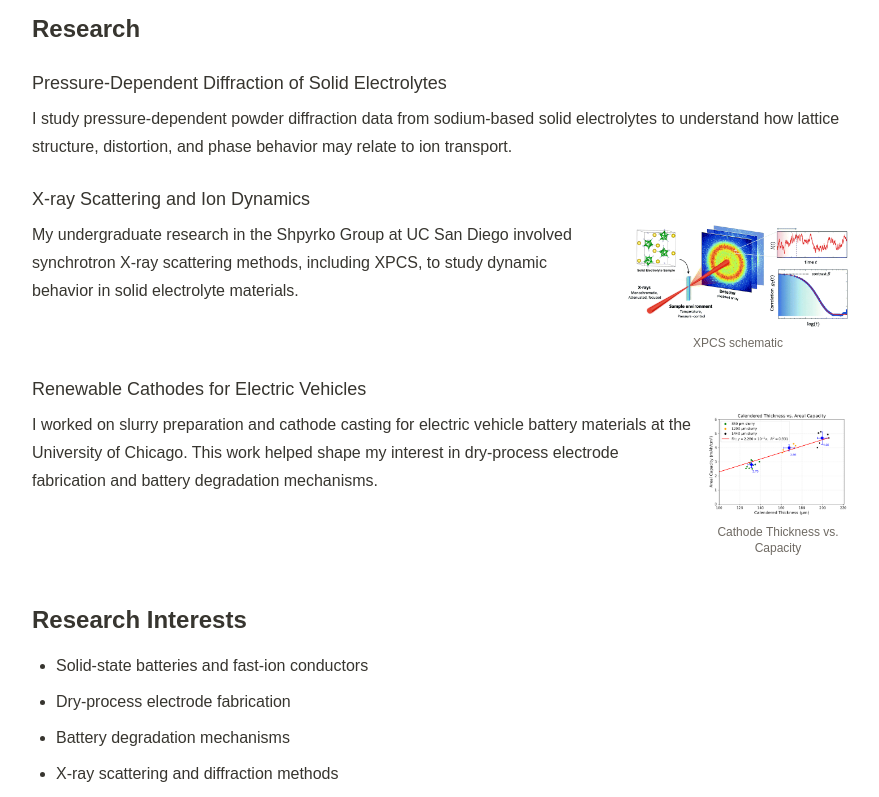
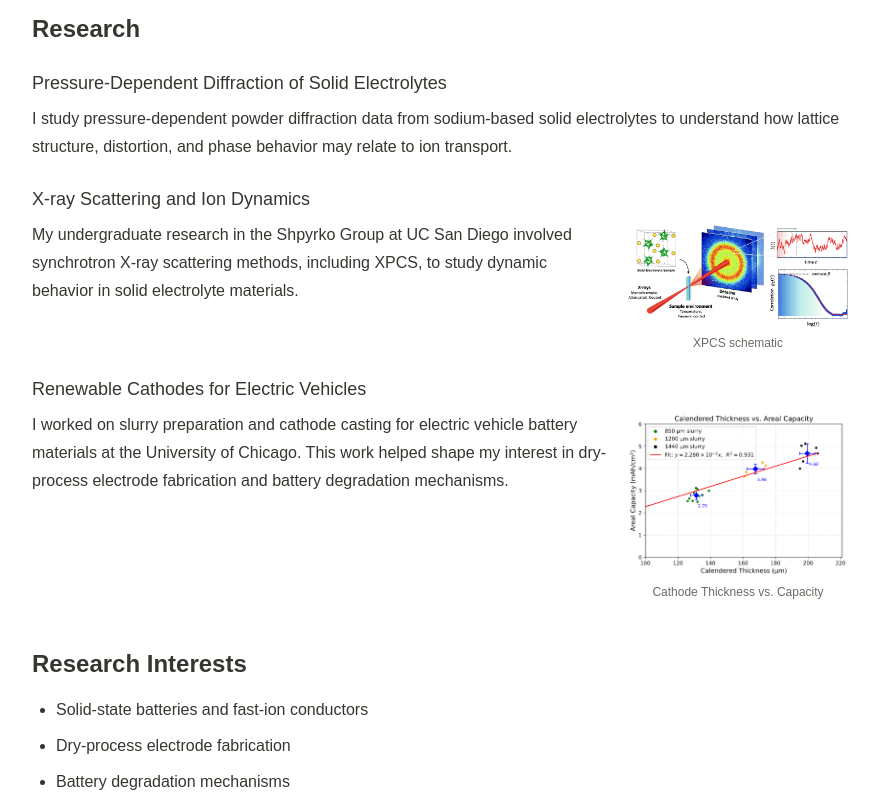
Before and after one commit to tagheron/research-website, a Next.js app: page / in a window 1280 px wide. Shown: the part 431-1228 px from the top of the page, without its empty margins (200-1079 px from the left). Built offline with nearby package versions, Linux system fonts and the light colour scheme.

Commit message:
Update research section with figures

```diff
--- a/app/page.tsx
+++ b/app/page.tsx
@@ -176,14 +176,14 @@ export default function Home() {
                 Renewable Cathodes for Electric Vehicles
               </h3>
 
-              <div className="mt-2 grid gap-4 md:grid-cols-[1fr_140px] md:items-start">
+              <div className="mt-2 grid gap-4 md:grid-cols-[1fr_220px] md:items-start">
                 <p className="leading-8 md:leading-7">
                   I worked on slurry preparation and cathode casting for electric vehicle
                   battery materials at the University of Chicago. This work helped shape my interest in
                   dry-process electrode fabrication and battery degradation mechanisms.
                 </p>
 
-                <figure className="mx-auto w-full max-w-xs md:w-full">
+                <figure className="mx-auto w-full max-w-4xl md:max-w-6xl">
                   <img
                     src="/cathode-capacity.png"
                     alt="Cathode thickness versus areal capacity"
```
